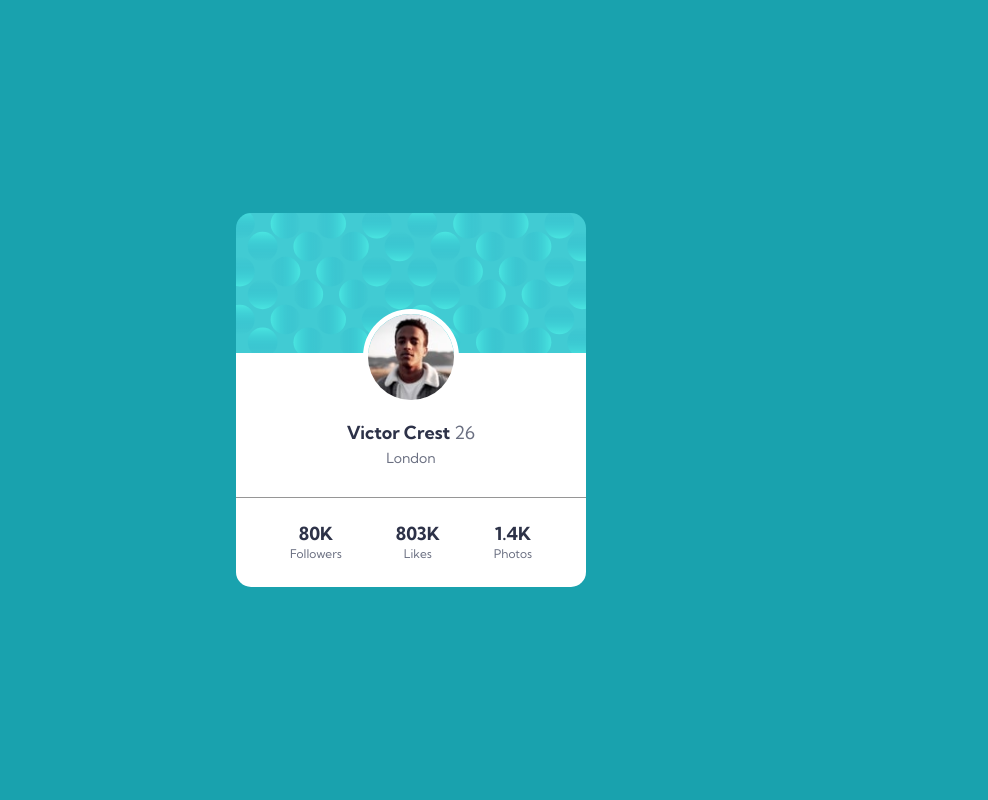
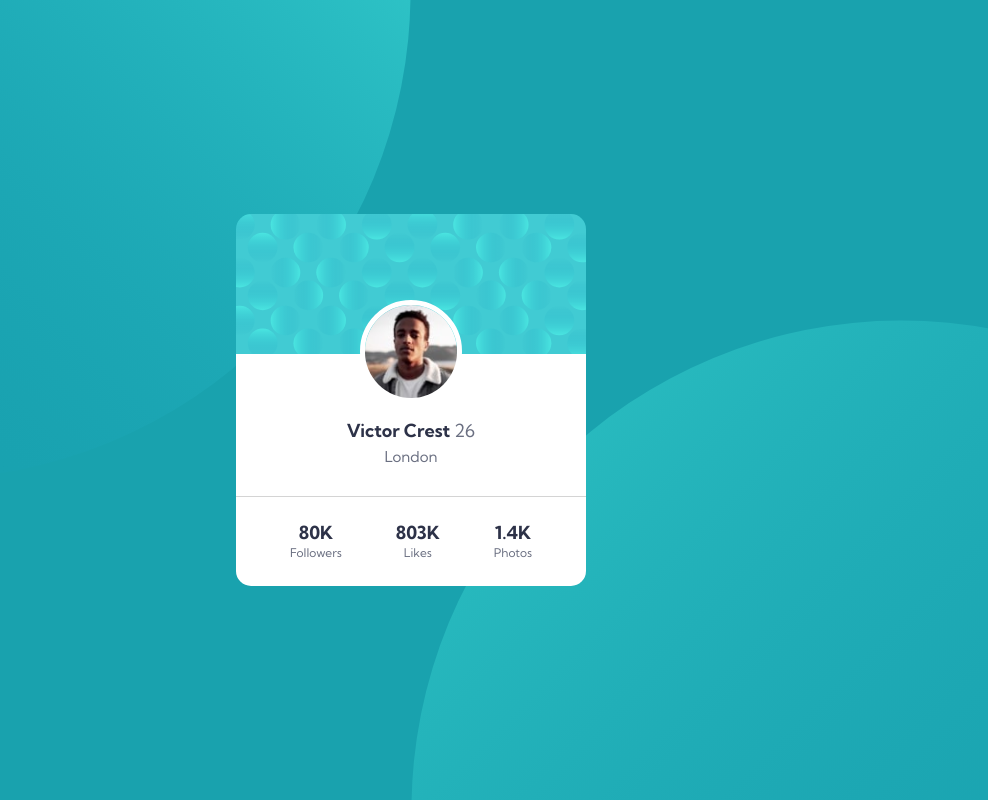
Before and after one commit to Lamy237/profile-card-component, a plain HTML site: page index.html in a window 1280 px wide. Shown: the whole page, without its empty margins (229-1217 px from the left). Drawn offline with Linux system fonts and the light colour scheme.

Commit message:
add body background image

```diff
--- a/css/style.css
+++ b/css/style.css
@@ -21,6 +21,7 @@ img {
     --DARK-CYAN: hsl(185, 75%, 39%);
     --DARK-GRAY: hsl(0, 0%, 59%);
     --DARK-GRAYISH-BLUE: hsl(227, 10%, 46%);
+    --LIGHT-GRAY: hsl(0, 0%, 83%);
     --VERY-DARK-DESATURATED-BLUE: hsl(229, 23%, 23%);
     --WHITE: hsl(0, 0%, 100%);
 }
@@ -36,8 +37,9 @@ html {
 body {
     min-height: 100vh;
     background-color: var(--DARK-CYAN);
-
-    /* TODO: Apply background image */
+    background-image: url('../images/bg-pattern-top.svg'), url('../images/bg-pattern-bottom.svg');
+    background-repeat: no-repeat;
+    background-position: bottom 40vh right 50vw, top 40vh left 50vw;
 
     display: flex;
     justify-content: center;
@@ -79,7 +81,7 @@ p {
 }
 
 .card__figure {
-    margin-top: 6rem;
+    margin-top: 5.375rem;
 
     display: flex;
     flex-flow: column nowrap;
@@ -90,6 +92,7 @@ p {
 .card__img {
     border: 0.3125rem solid var(--WHITE);
     border-radius: 50%;
+    width: 80%;
 }
 
 .card__figcaption {
@@ -100,7 +103,7 @@ p {
 }
 
 .card__figcaption p {
-    font-size: 0.875rem;
+    font-size: 0.9375rem;
 }
 
 .card__age {
@@ -111,10 +114,11 @@ p {
 .card__stats {
     width: 100%;
     padding: 1.5rem 0;
-    border-top: 0.0625rem solid var(--DARK-GRAY);
+    border-top: 0.0625rem solid var(--LIGHT-GRAY);
 
     display: flex;
     justify-content: space-evenly;
+    align-items: center;
 }
 
 .card__stats p {
```
